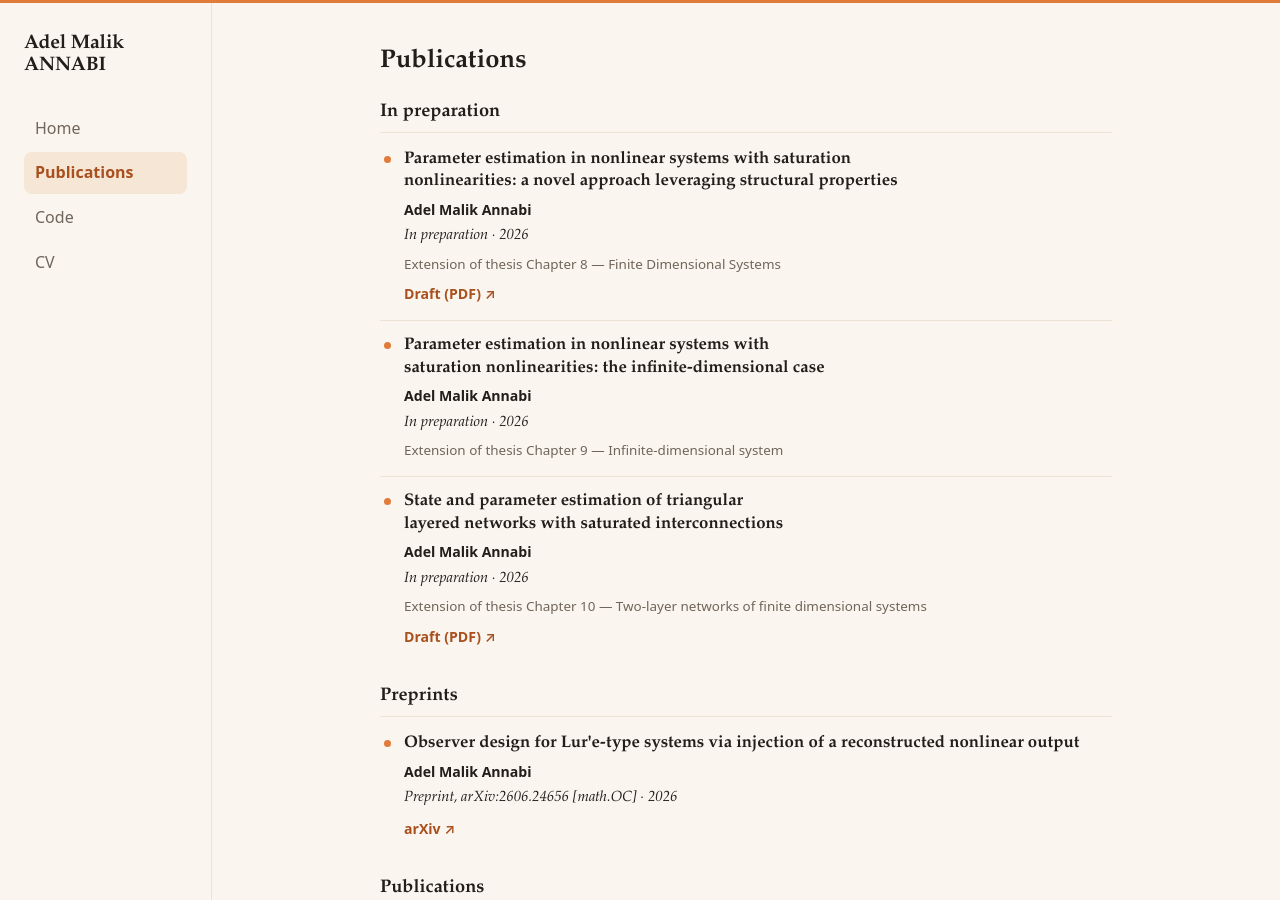
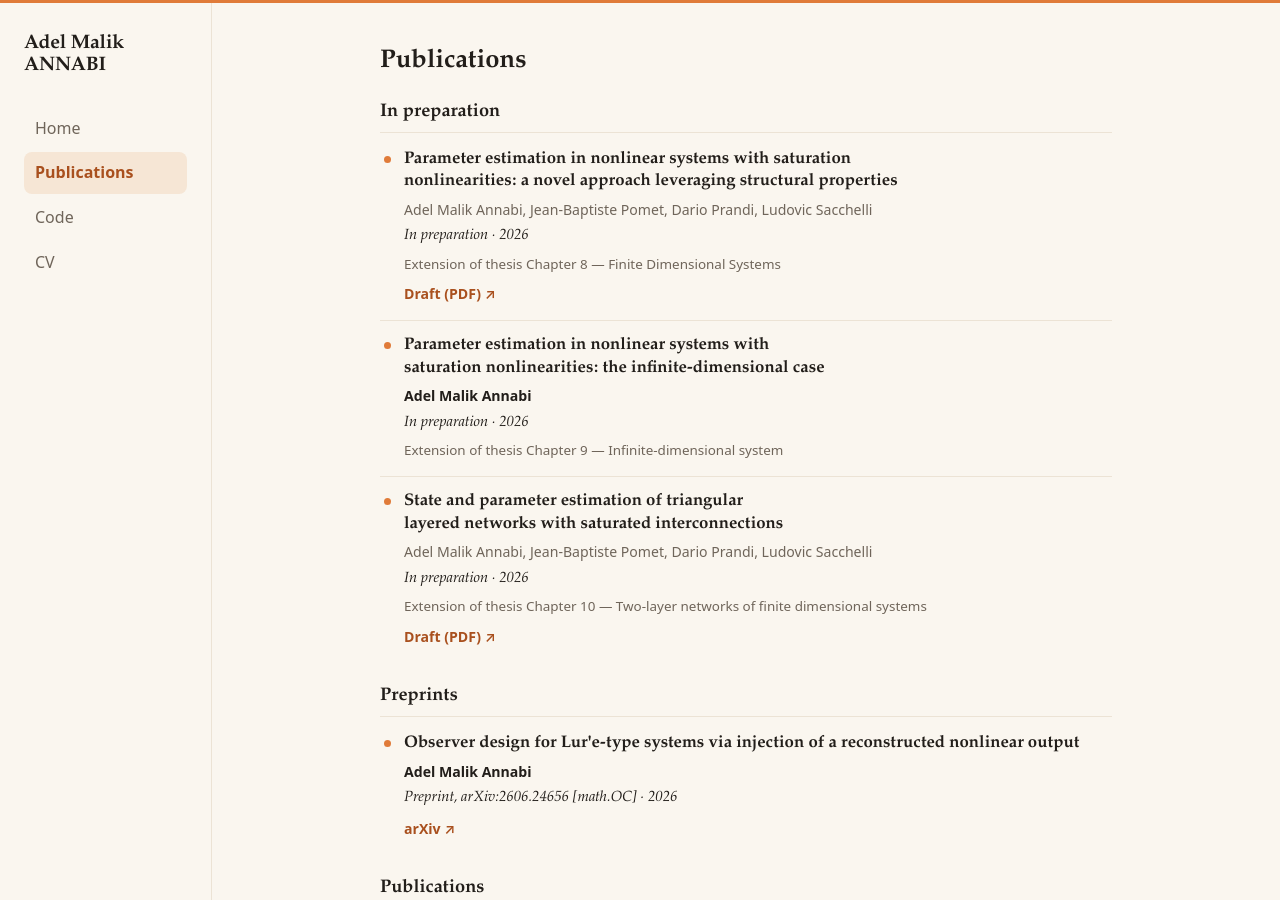
Before and after one commit to AdelMalik/AdelMalik.github.io, a Jekyll site: the page built from publications.md, in a window 1280 px wide and 900 px high. Built offline with Jekyll 4.4.1, drawn with Linux system fonts in a browser that asks for light colours.

Commit message:
Add supervisors as co-authors (SICON & two-layer papers); refresh draft PDFs

```diff
--- a/_data/publications.yml
+++ b/_data/publications.yml
@@ -7,7 +7,7 @@
 # --- In preparation ----------------------------------------------------------
 
 - title: "Parameter estimation in nonlinear systems with saturation nonlinearities: a novel approach leveraging structural properties"
-  authors: "Adel Malik Annabi"
+  authors: "Adel Malik Annabi, Jean-Baptiste Pomet, Dario Prandi, Ludovic Sacchelli"
   venue: "In preparation"
   year: 2026
   type: "In preparation"
@@ -25,7 +25,7 @@
   links: []
 
 - title: "State and parameter estimation of triangular layered networks with saturated interconnections"
-  authors: "Adel Malik Annabi"
+  authors: "Adel Malik Annabi, Jean-Baptiste Pomet, Dario Prandi, Ludovic Sacchelli"
   venue: "In preparation"
   year: 2026
   type: "In preparation"
```
Also changed, not shown: 2 other files.
